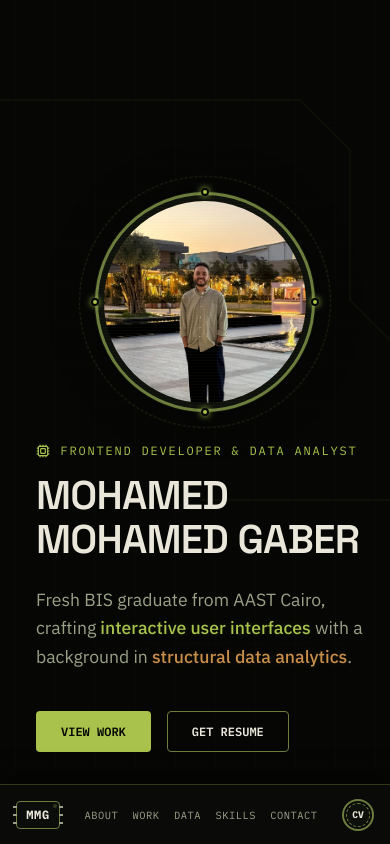
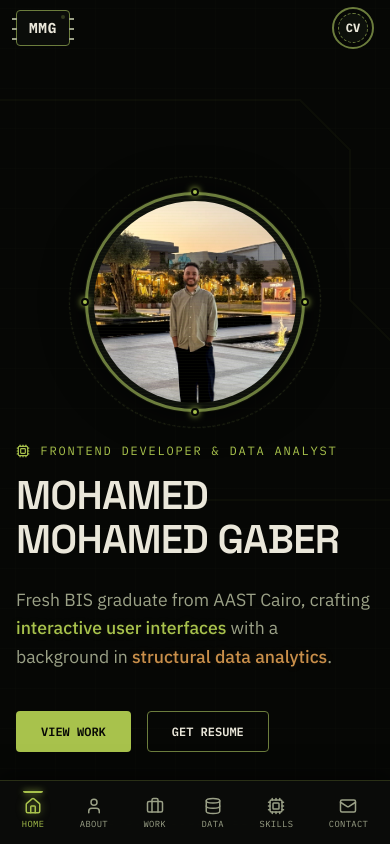
Before and after one commit to MohamedGaberJR/Mo-Portfolio, a React (Vite) app: page / in a window 390 px wide. Shown: the top 844 px of the page. Built offline with nearby package versions, Linux system fonts and the light colour scheme.

Commit message:
Mobile UX overhaul: split nav into top header (MMG+CV) and bottom app-style tab bar with icons, fade circuit traces to subtle background on mobile

```diff
--- a/src/components/CircuitTrace.css
+++ b/src/components/CircuitTrace.css
@@ -8,6 +8,12 @@
   height: 100%;
   pointer-events: none;
   z-index: 1;
+}
+
+@media (max-width: 768px) {
+  .circuit-trace-container {
+    opacity: 0.15;
+  }
 }
 
 
--- a/src/components/Nav.css
+++ b/src/components/Nav.css
@@ -1,3 +1,4 @@
+/* ===== Top Header Bar ===== */
 .navbar {
   position: fixed;
   top: 0;
@@ -13,15 +14,7 @@
 
 @media (max-width: 767px) {
   .navbar {
-    top: auto;
-    bottom: 0;
-    height: 60px;
-    background-color: rgba(11, 13, 10, 0.92);
-    backdrop-filter: blur(16px);
-    -webkit-backdrop-filter: blur(16px);
-    border-top: 1px solid rgba(168, 194, 76, 0.25);
-    border-bottom: none;
-    box-shadow: 0 -8px 25px rgba(0, 0, 0, 0.5);
+    height: 56px;
   }
 }
 
@@ -48,7 +41,7 @@
   }
 }
 
-/* Integrated Circuit Monogram Logo */
+/* ===== Integrated Circuit Monogram Logo ===== */
 .logo-chip {
   display: inline-block;
   cursor: pointer;
@@ -65,13 +58,6 @@
   align-items: center;
   justify-content: center;
   transition: all var(--transition-fast);
-}
-
-@media (max-width: 767px) {
-  .chip-package {
-    width: 44px;
-    height: 28px;
-  }
 }
 
 .chip-package:hover {
@@ -136,78 +122,15 @@
 .pin-right-2 { right: -5px; top: 17px; }
 .pin-right-3 { right: -5px; top: 27px; }
 
-@media (max-width: 767px) {
-  .chip-die {
-    font-size: 0.75rem;
-  }
-  .chip-led {
-    top: 2px;
-    right: 2px;
-  }
-  .chip-pin {
-    width: 4px;
-  }
-  .pin-left-1 { left: -4px; top: 4px; }
-  .pin-left-2 { left: -4px; top: 12px; }
-  .pin-left-3 { left: -4px; top: 20px; }
-  .pin-right-1 { right: -4px; top: 4px; }
-  .pin-right-2 { right: -4px; top: 12px; }
-  .pin-right-3 { right: -4px; top: 20px; }
-}
-
-/* Navigation Links */
-.nav-links {
-  display: flex;
-  gap: 8px;
-}
-
-@media (max-width: 767px) {
-  .nav-links {
-    position: static;
-    transform: none;
-    width: auto;
-    max-width: none;
-    background-color: transparent;
-    border: none;
-    border-radius: 0;
-    padding: 0;
-    box-shadow: none;
-    backdrop-filter: none;
-    -webkit-backdrop-filter: none;
-  }
+/* ===== Desktop Navigation Links (inside top bar) ===== */
+.nav-links-desktop {
+  display: none;
+  gap: var(--spacing-md);
 }
 
 @media (min-width: 768px) {
-  .nav-links {
-    gap: var(--spacing-md);
-  }
-}
-
-.nav-links:hover {
-  border-color: var(--olive-signal);
-  box-shadow:
-    0 12px 35px rgba(0, 0, 0, 0.7),
-    0 0 20px rgba(168, 194, 76, 0.25);
-}
-
-@media (min-width: 768px) {
-  .nav-links {
-    position: static;
-    transform: none;
-    width: auto;
-    max-width: none;
-    background-color: transparent;
-    border: none;
-    border-radius: 0;
-    padding: 0;
-    box-shadow: none;
-    backdrop-filter: none;
-    -webkit-backdrop-filter: none;
-    gap: var(--spacing-md);
-  }
-
-  .nav-links:hover {
-    box-shadow: none;
+  .nav-links-desktop {
+    display: flex;
   }
 }
 
@@ -220,14 +143,6 @@
   padding: 0.5rem 0.25rem;
   position: relative;
   transition: color var(--transition-fast);
-}
-
-@media (max-width: 767px) {
-  .nav-link {
-    font-size: 0.65rem;
-    letter-spacing: 0.05em;
-    padding: 0.4rem 0.2rem;
-  }
 }
 
 .nav-link::after {
@@ -261,10 +176,10 @@
 .nav-link.active::after {
   transform: scaleX(1);
   transform-origin: left;
-  height: 2px; /* slightly thicker active line */
+  height: 2px;
 }
 
-/* Solder Pad CV Button */
+/* ===== Solder Pad CV Button ===== */
 .nav-actions {
   display: flex;
   align-items: center;
@@ -326,15 +241,87 @@
   color: var(--bg-base);
 }
 
+/* ===== Mobile Bottom Tab Bar (app-style) ===== */
+.mobile-tab-bar {
+  display: none;
+}
+
 @media (max-width: 767px) {
-  .cv-btn {
-    width: 32px;
-    height: 32px;
-  }
-  .pad-solder {
-    inset: 4px;
-  }
-  .cv-btn-text {
-    font-size: 0.6rem;
+  .mobile-tab-bar {
+    display: flex;
+    position: fixed;
+    bottom: 0;
+    left: 0;
+    right: 0;
+    height: 64px;
+    z-index: 1000;
+    background-color: rgba(11, 13, 10, 0.92);
+    backdrop-filter: blur(16px);
+    -webkit-backdrop-filter: blur(16px);
+    border-top: 1px solid rgba(168, 194, 76, 0.2);
+    box-shadow: 0 -6px 20px rgba(0, 0, 0, 0.5);
+    justify-content: space-around;
+    align-items: center;
+    padding: 0 4px;
+    padding-bottom: env(safe-area-inset-bottom, 0);
   }
 }
+
+.tab-btn {
+  display: flex;
+  flex-direction: column;
+  align-items: center;
+  justify-content: center;
+  gap: 3px;
+  padding: 6px 8px;
+  border-radius: 10px;
+  text-decoration: none;
+  transition: all 0.2s ease;
+  position: relative;
+}
+
+.tab-icon {
+  color: var(--text-muted);
+  transition: color 0.2s ease, filter 0.2s ease;
+}
+
+.tab-label {
+  font-family: var(--font-mono);
+  font-size: 0.55rem;
+  color: var(--text-muted);
+  text-transform: uppercase;
+  letter-spacing: 0.04em;
+  transition: color 0.2s ease;
+}
+
+/* Active tab state */
+.tab-btn.active .tab-icon {
+  color: var(--olive-signal);
+  filter: drop-shadow(0 0 4px rgba(168, 194, 76, 0.6));
+}
+
+.tab-btn.active .tab-label {
+  color: var(--olive-signal);
+}
+
+.tab-btn.active::before {
+  content: '';
+  position: absolute;
+  top: 0;
+  left: 50%;
+  transform: translateX(-50%);
+  width: 20px;
+  height: 2px;
+  background-color: var(--olive-signal);
+  border-radius: 0 0 2px 2px;
+  box-shadow: 0 0 6px var(--olive-signal);
+}
+
+@media (prefers-reduced-motion: reduce) {
+  .chip-package:hover {
+    transform: none;
+  }
+  .cv-btn:hover {
+    transform: none;
+  }
+}
--- a/src/components/Nav.jsx
+++ b/src/components/Nav.jsx
@@ -1,4 +1,5 @@
 import React, { useState, useEffect } from 'react';
+import { Home, Briefcase, Database, Cpu, Mail, User } from 'lucide-react';
 import './Nav.css';
 
 export default function Nav({ activeSection }) {
@@ -12,7 +13,18 @@ export default function Nav({ activeSection }) {
     return () => window.removeEventListener('scroll', handleScroll);
   }, []);
 
+  const navItems = [
+    { id: 'hero', label: 'Home', icon: Home, href: '#hero' },
+    { id: 'about', label: 'About', icon: User, href: '#about' },
+    { id: 'work', label: 'Work', icon: Briefcase, href: '#work' },
+    { id: 'data', label: 'Data', icon: Database, href: '#data' },
+    { id: 'skills', label: 'Skills', icon: Cpu, href: '#skills' },
+    { id: 'contact', label: 'Contact', icon: Mail, href: '#contact' },
+  ];
+
   return (
+    <>
+      {/* Top Header Bar — always visible on all devices */}
       <nav className={`navbar ${scrolled ? 'scrolled' : ''}`}>
         <div className="nav-container">
           {/* Monogram logo looking like an integrated circuit */}
@@ -38,12 +50,17 @@ export default function Nav({ activeSection }) {
             </div>
           </a>
 
-        <div className="nav-links">
-          <a href="#about" className={`nav-link ${activeSection === 'about' ? 'active' : ''}`}>About</a>
-          <a href="#work" className={`nav-link ${activeSection === 'work' ? 'active' : ''}`}>Work</a>
-          <a href="#data" className={`nav-link ${activeSection === 'data' ? 'active' : ''}`}>Data</a>
-          <a href="#skills" className={`nav-link ${activeSection === 'skills' ? 'active' : ''}`}>Skills</a>
-          <a href="#contact" className={`nav-link ${activeSection === 'contact' ? 'active' : ''}`}>Contact</a>
+          {/* Desktop-only inline nav links */}
+          <div className="nav-links-desktop">
+            {navItems.filter(i => i.id !== 'hero').map(item => (
+              <a
+                key={item.id}
+                href={item.href}
+                className={`nav-link ${activeSection === item.id ? 'active' : ''}`}
+              >
+                {item.label}
+              </a>
+            ))}
           </div>
 
           <div className="nav-actions">
@@ -64,5 +81,24 @@ export default function Nav({ activeSection }) {
           </div>
         </div>
       </nav>
+
+      {/* Mobile-only bottom tab bar — app-style navigation */}
+      <div className="mobile-tab-bar">
+        {navItems.map(item => {
+          const Icon = item.icon;
+          const isActive = activeSection === item.id;
+          return (
+            <a
+              key={item.id}
+              href={item.href}
+              className={`tab-btn ${isActive ? 'active' : ''}`}
+            >
+              <Icon size={18} className="tab-icon" />
+              <span className="tab-label">{item.label}</span>
+            </a>
+          );
+        })}
+      </div>
+    </>
   );
 }
--- a/src/index.css
+++ b/src/index.css
@@ -85,14 +85,7 @@ a {
   z-index: 2;
 }
 
-@media (max-width: 768px) {
-  .container {
-    padding-left: 36px;
-    padding-right: 16px;
-  }
-}
-
-@media (min-width: 769px) {
+@media (min-width: 768px) {
   .container {
     padding: 0 var(--spacing-md);
   }
```
Lines whose indentation alone changed are shown as unchanged.
